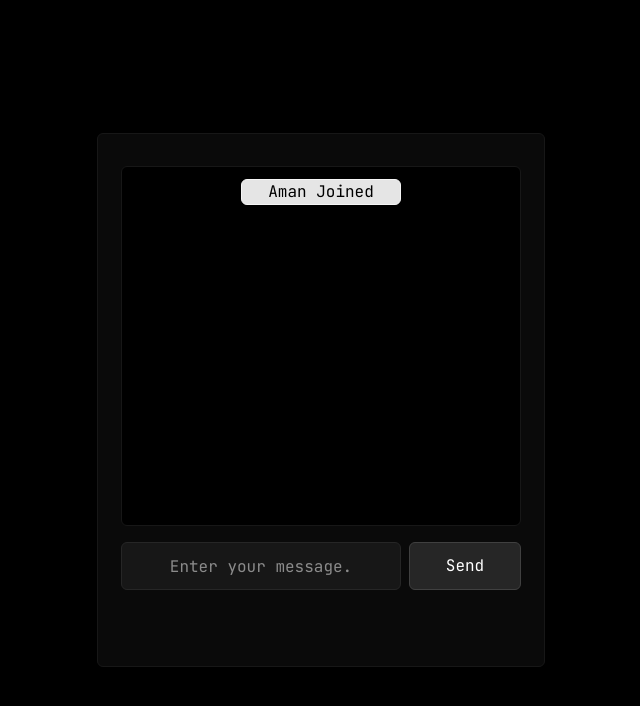
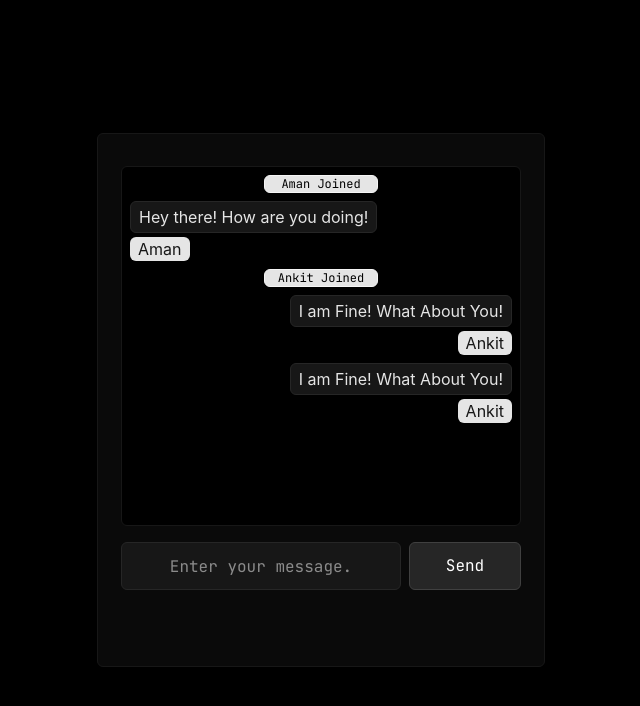
Before and after one commit to amannv/Chat-Application, a React (Vite) app in the folder frontend/: page /chat in a window 1280 px wide. Shown: the top 706 px of the page, without its empty margins (319-959 px from the left). Built offline with nearby package versions, Linux system fonts and the light colour scheme.

Commit message:
created chat bubble component

```diff
--- a/frontend/src/components/AlertMessage.tsx
+++ b/frontend/src/components/AlertMessage.tsx
@@ -2,7 +2,7 @@ import type { AlertMessageProps } from "../props/AlertMessageProps";
 
 const AlertMessage = ({ message }: AlertMessageProps) => {
   return (
-    <div className="text-center mx-auto font-jetbrains m-3 bg-neutral-200 border border-neutral-100 w-[40%] rounded-md ">
+    <div className="text-xs text-center mx-auto font-jetbrains bg-neutral-200 border border-neutral-100 w-[30%] rounded-md">
       {message}
     </div>
   );
--- a/frontend/src/components/Button.tsx
+++ b/frontend/src/components/Button.tsx
@@ -5,7 +5,7 @@ const Button = ({ onclick, placeholder, classname }: ButtonProps) => {
   return (
     <div
       className={cn(
-        "flex justify-center items-center font-jetbrains w-80 h-12 bg-neutral-800 border border-neutral-700 text-white rounded-md cursor-pointer",
+        "flex justify-center items-center font-jetbrains w-80 h-12 bg-neutral-800 border border-neutral-700 text-white rounded-md cursor-pointer hover:bg-neutral-900",
         classname,
       )}
     >
--- a/frontend/src/components/InputBox.tsx
+++ b/frontend/src/components/InputBox.tsx
@@ -6,7 +6,7 @@ const InputBox = ({ placeholder, ref, classname }: InputBoxProps) => {
     <div className="flex items-center">
       <input
         className={cn(
-          "rounded-md text-center bg-neutral-900 text-white border border-neutral-800 font-jetbrains w-80 h-12",
+          "rounded-md text-center bg-neutral-900 text-white border border-neutral-800 font-jetbrains w-80 h-12 focus:outline-[0.5px] focus:outline-neutral-600",
           classname,
         )}
         placeholder={placeholder}
--- /dev/null
+++ b/frontend/src/components/ReceiveMessage.tsx
@@ -0,0 +1,17 @@
+import type { MessageProps } from "../props/MessageProps";
+import { cn } from "../utils/utils";
+
+const ReceiveMessage = ({ message, username, className }: MessageProps) => {
+  return (
+    <div className={cn("flex flex-col items-end gap-1", className)}>
+      <div className="flex items-center justify-center border border-neutral-800 bg-neutral-900 text-neutral-200 rounded-md p-2 h-8 ">
+        {message}
+      </div>
+      <div className="flex justify-center items-center bg-neutral-200 text-neutral-900 text-md rounded-md p-2 h-6">
+        {username}
+      </div>
+    </div>
+  );
+};
+
+export default ReceiveMessage;
--- /dev/null
+++ b/frontend/src/components/SentMessage.tsx
@@ -0,0 +1,17 @@
+import type { MessageProps } from "../props/MessageProps";
+import { cn } from "../utils/utils";
+
+const SentMessage = ({ message, username, className }: MessageProps) => {
+  return (
+    <div className={cn("flex flex-col items-start gap-1", className)}>
+      <div className="flex items-center justify-center border border-neutral-800 bg-neutral-900 text-neutral-200 rounded-md p-2 h-8">
+        {message}
+      </div>
+      <div className="flex justify-center items-center bg-neutral-200 text-neutral-900 text-md rounded-md p-2 h-6">
+        {username}
+      </div>
+    </div>
+  );
+};
+
+export default SentMessage;
--- a/frontend/src/pages/ChatPage.tsx
+++ b/frontend/src/pages/ChatPage.tsx
@@ -1,14 +1,31 @@
 import AlertMessage from "../components/AlertMessage";
 import Button from "../components/Button";
 import InputBox from "../components/InputBox";
+import SentMessage from "../components/SentMessage";
+import ReceiveMessage from "../components/ReceiveMessage";
 
 const ChatPage = () => {
   return (
     <div className="h-screen max-w-md mx-auto flex justify-center items-center">
       <div className="bg-neutral-950 w-full h-8/12 rounded-md border border-neutral-900 p-8">
         <div className="flex flex-col justify-center items-center gap-4">
-          <div className="w-100 rounded-md border border-neutral-900 bg-black h-90">
-            <AlertMessage message="Aman Joined" />
+          <div className="w-100 rounded-md border border-neutral-900 bg-black h-90 p-2">
+            <div className="flex flex-col gap-2 justify-between w-full">
+              <AlertMessage message="Aman Joined" />
+              <SentMessage
+                message="Hey there! How are you doing!"
+                username="Aman"
+              />
+              <AlertMessage message="Ankit Joined" />
+              <ReceiveMessage
+                message="I am Fine! What About You!"
+                username="Ankit"
+              />
+              <ReceiveMessage
+                message="I am Fine! What About You!"
+                username="Ankit"
+              />
+            </div>
           </div>
           <div className="flex justify-center items-center gap-2 max-w-100">
             <InputBox placeholder="Enter your message." classname="w-70" />
--- /dev/null
+++ b/frontend/src/props/MessageProps.tsx
@@ -0,0 +1,5 @@
+export interface MessageProps {
+    message: string;
+    username: string;
+    className?: string;
+}
```
Also changed, not shown: frontend/src/components/ChatBubble.tsx (deleted).
